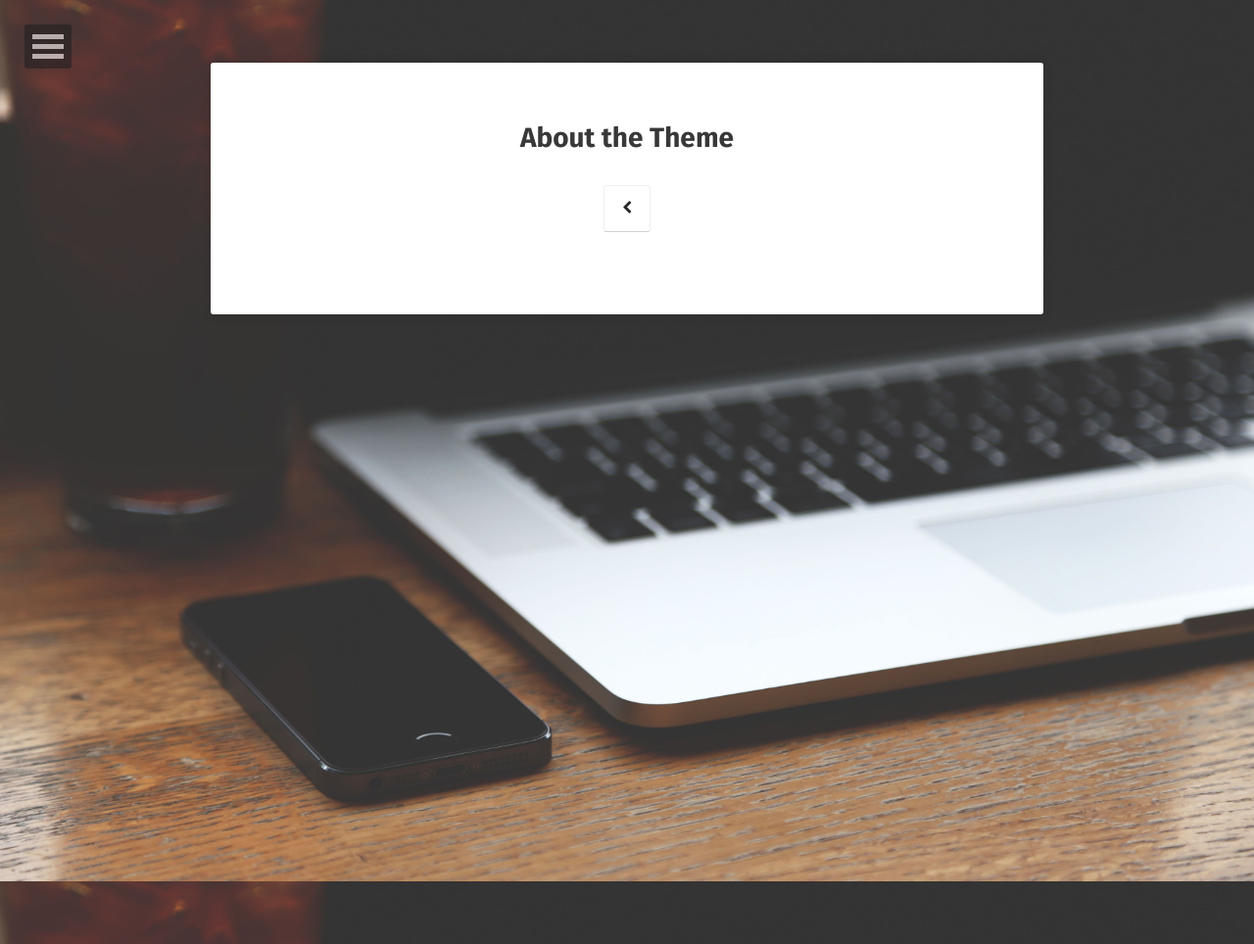
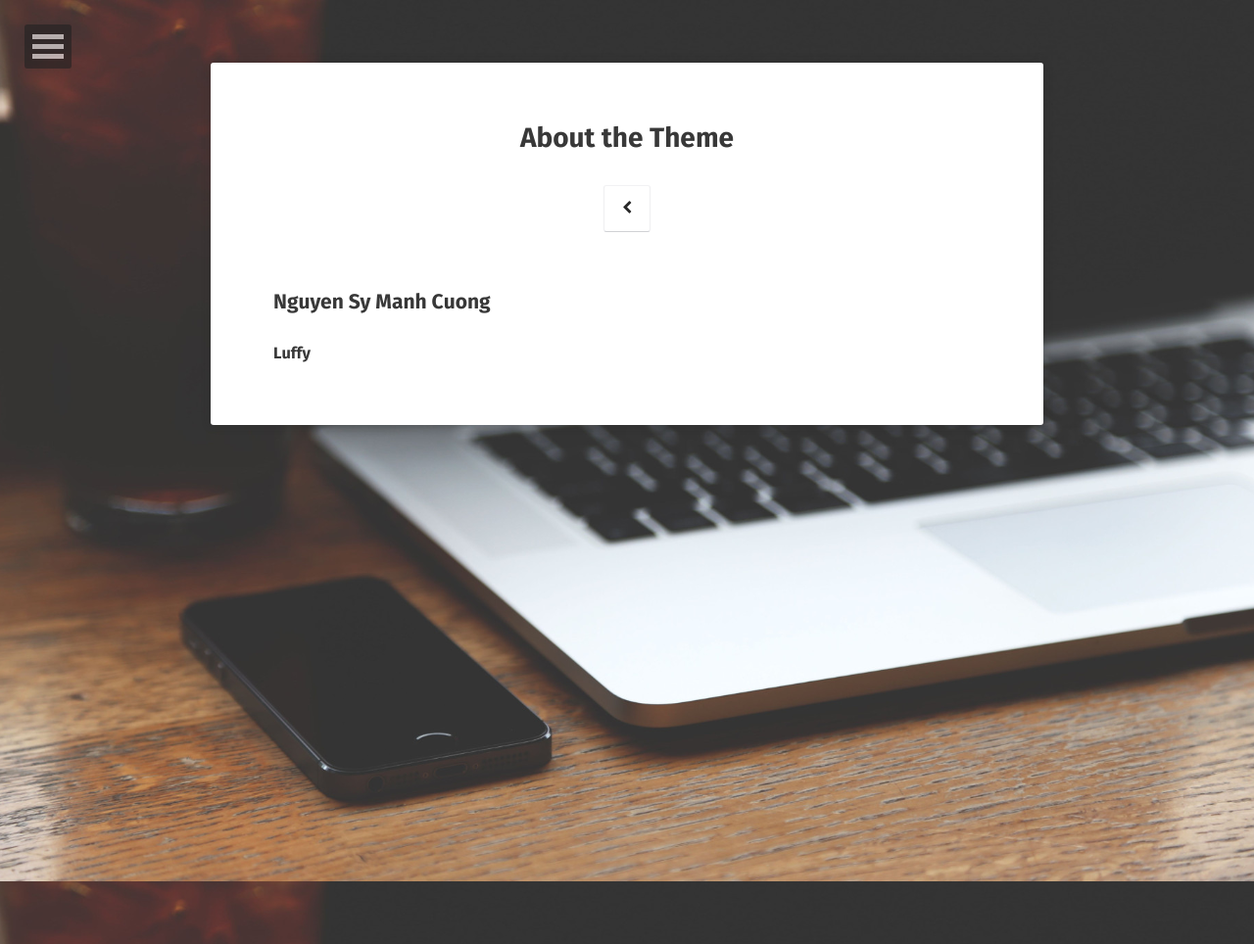
Before and after one commit to ddoffy/ddoffy.github.io, a Jekyll site: the page built from about/index.md, in a window 1280 px wide. Shown: the whole page at 98% size. Built offline with Jekyll 4.4.1, drawn with Linux system fonts in a browser that asks for light colours; some web fonts are replaced.

Commit message:
Add about
Signed-off-by: Cuong Nguyen Sy Manh <cuongnsm@gmail.com>

```diff
--- a/about/index.md
+++ b/about/index.md
@@ -5,3 +5,6 @@
 date: 2019-01-01
 comments: false
 ---
+
+## Nguyen Sy Manh Cuong
+### Luffy
```
